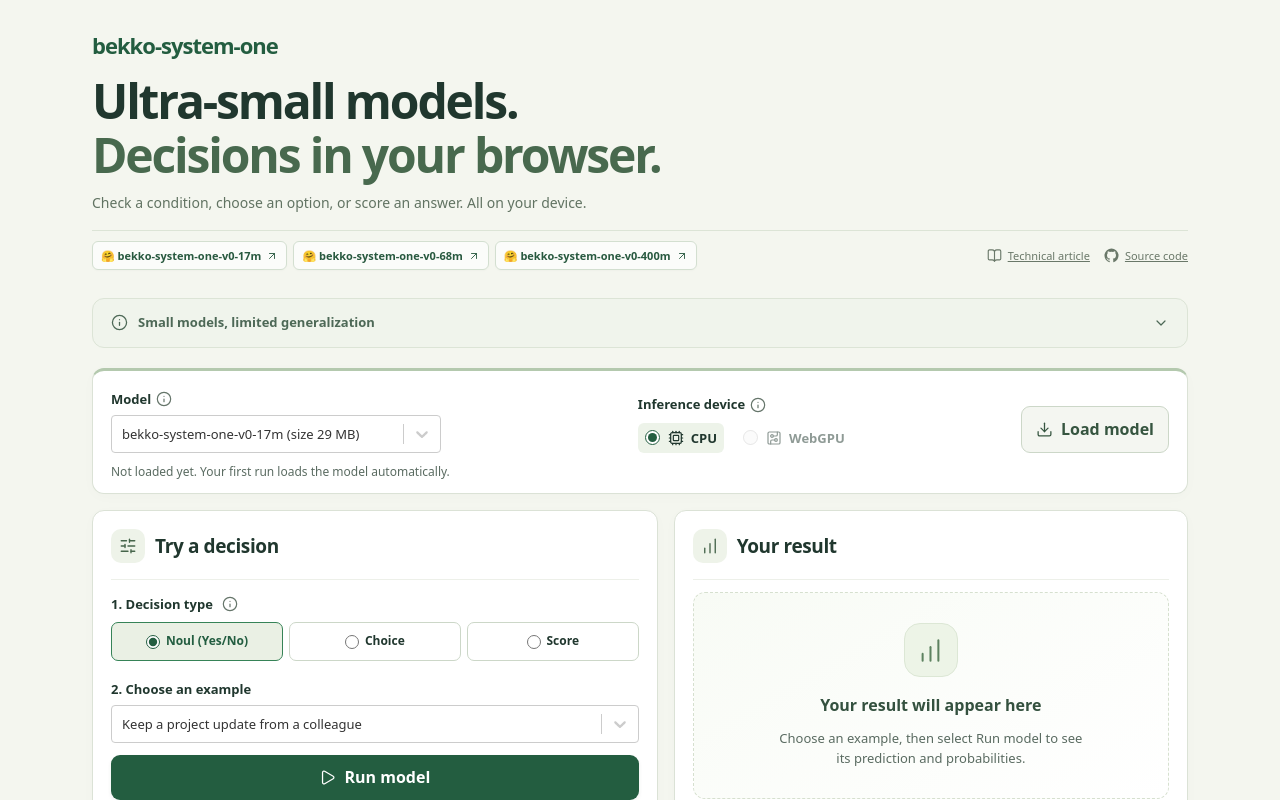
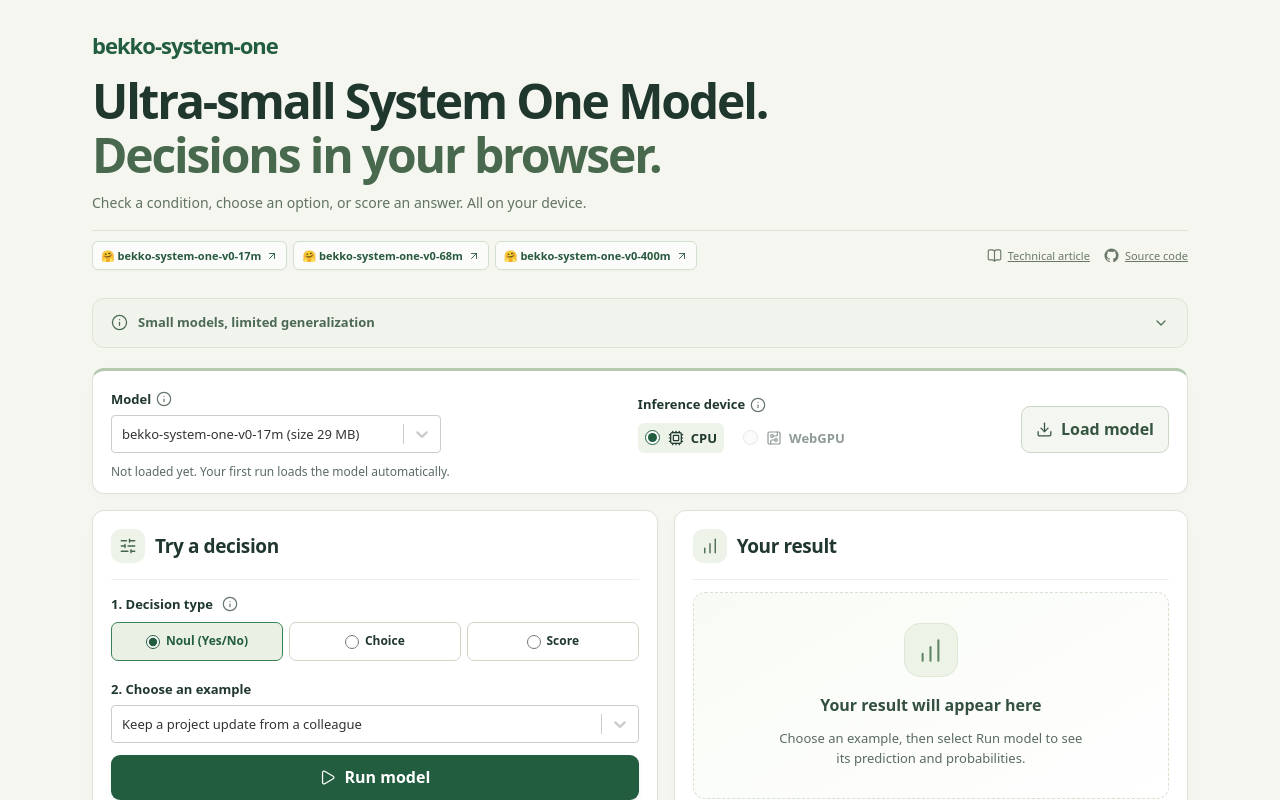
Before and after one commit to hotchpotch/bekko-system-one, a React (Vite) app in the folder browser/: page / in a window 1280 px wide. Shown: the top 800 px of the page. Built offline with nearby package versions, Linux system fonts and the light colour scheme.

Commit message:
Name System One in the browser headline

```diff
--- a/browser/src/main.jsx
+++ b/browser/src/main.jsx
@@ -317,7 +317,7 @@
       <header className="hero">
         <div className="hero-copy">
           <div className="brand-wordmark">bekko-system-one</div>
-          <h1>Ultra-small models.<br /><span>Decisions in your browser.</span></h1>
+          <h1>Ultra-small System One Model.<br /><span>Decisions in your browser.</span></h1>
           <p className="intro">
             Check a condition, choose an option, or score an answer. All on your device.
           </p>
```
